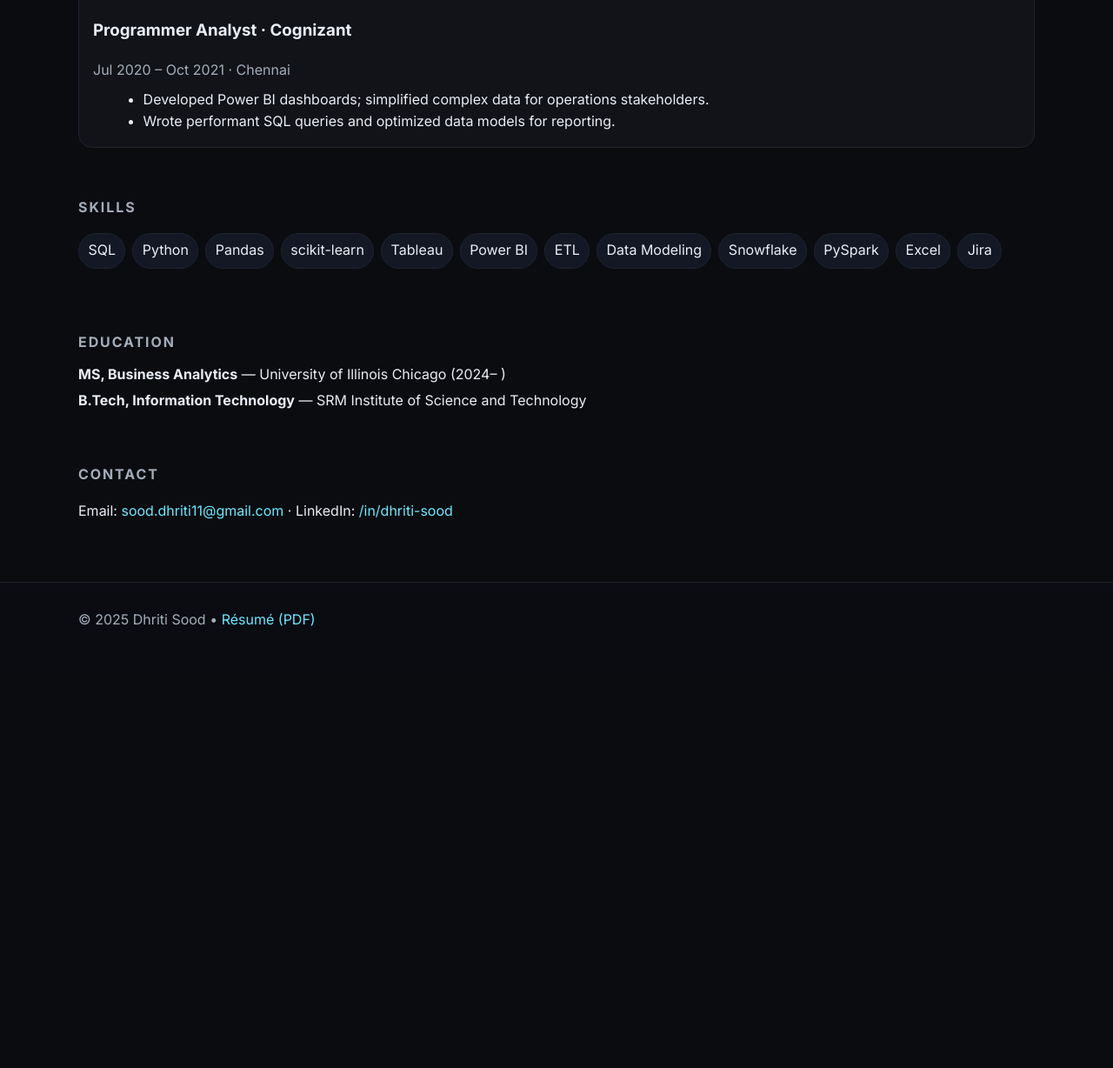
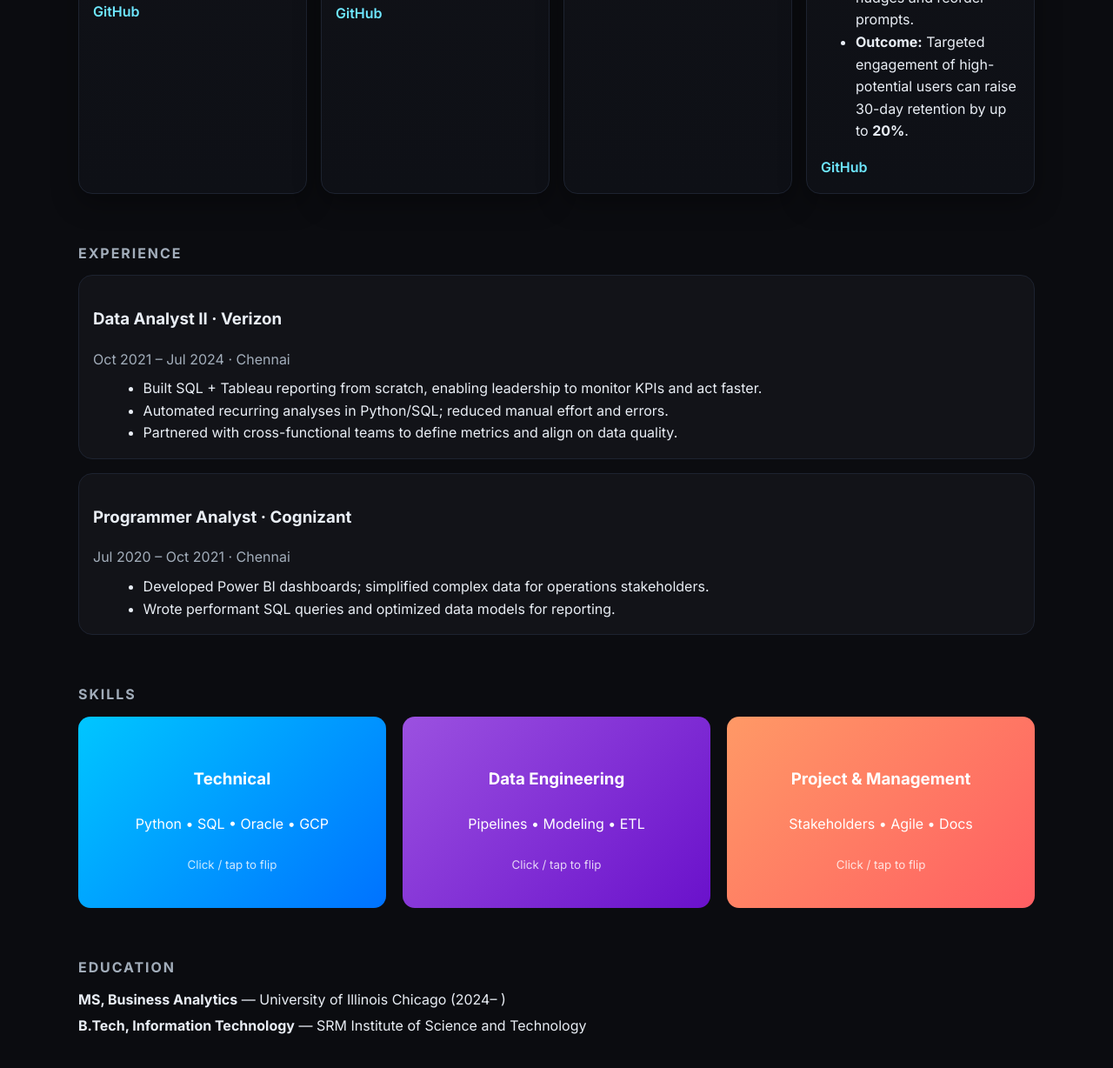
Before and after one commit to dhritisood98/dhritisood98.github.io, a plain HTML site: page index.html in a window 1280 px wide. Shown: the part 1164-2392 px from the top of the page at 87% size. Before the commit the page ends 1937 px from the top, so only its background shows below. Drawn offline with Linux system fonts and the light colour scheme.

Commit message:
polishing again

```diff
--- a/index.html
+++ b/index.html
@@ -77,7 +77,12 @@
               <h3>UIC GenAI Chatbot</h3>
               <span class="tags"><span>Python</span><span>Flask</span><span>RAG</span></span>
             </header>
-          <p>Built a GPT-powered assistant to answer student FAQs (programs, deadlines, events). Focus on retrieval quality, prompt design, and evaluation.</p>
+            <p>Built a GPT-powered chatbot to answer UIC program FAQs, improving student support accessibility and response speed.</p>
+            <ul>
+              <li>Designed a retrieval-augmented generation pipeline for precise, context-based answers.</li>
+              <li>Integrated Pinecone vector DB for semantic search and prompt routing.</li>
+              <li>Improved answer accuracy by ~25% over keyword search baseline.</li>
+            </ul>
             <footer>
               <a class="link" href="#" target="_blank" rel="noopener">GitHub</a>
             </footer>
@@ -85,10 +90,15 @@
 
           <article class="card">
             <header>
-            <h3>Yelp Review Sentiment</h3>
+              <h3>Yelp Review Sentiment Analysis</h3>
               <span class="tags"><span>Python</span><span>NLP</span><span>ML</span></span>
             </header>
-          <p>Processed large review corpora; compared Naïve Bayes and Random Forest; built explainable dashboards to surface themes and sentiment drivers.</p>
+            <p>Processed and analyzed 500K+ Yelp reviews to extract actionable sentiment insights for restaurants.</p>
+            <ul>
+              <li>Built Naïve Bayes and Random Forest models with tuned hyperparameters.</li>
+              <li>Created an interactive Tableau dashboard for sentiment trends and drivers.</li>
+              <li>Achieved ~87% accuracy and sped up review triage for operators.</li>
+            </ul>
             <footer>
               <a class="link" href="#" target="_blank" rel="noopener">GitHub</a>
             </footer>
@@ -96,17 +106,41 @@
 
           <article class="card">
             <header>
-            <h3>Ops Reporting Automation</h3>
+              <h3>Operations Reporting Automation</h3>
               <span class="tags"><span>SQL</span><span>Tableau</span><span>ETL</span></span>
             </header>
-          <p>Designed end-to-end SQL pipelines and Tableau dashboards to streamline monthly exec reporting and uncover operational bottlenecks.</p>
+            <p>Automated monthly operational reports for leadership, reducing manual effort and enhancing decision-making speed.</p>
+            <ul>
+              <li>Parameterised SQL to pull KPIs from live sources; robust data quality checks.</li>
+              <li>Built Tableau exec dashboards with drill-downs for team and region.</li>
+              <li>Cut reporting time from ~5 days to ~12 hours per cycle.</li>
+            </ul>
             <footer>
               <a class="link" href="#" target="_blank" rel="noopener">Case Notes</a>
             </footer>
           </article>
 
+          <!-- New: Instacart User Retention -->
+          <article class="card">
+            <header>
+              <h3>Instacart User Retention</h3>
+              <span class="tags"><span>Python</span><span>SQL</span><span>Cohorts</span><span>Churn</span></span>
+            </header>
+            <p>Analyze Instacart user retention using cohort analysis and predictive modeling to uncover behavioral patterns influencing churn.</p>
+            <ul>
+              <li>Built cohort matrices (signup month × week-N activity) and retention curves.</li>
+              <li>Engineered RFM + session features; trained classification models to flag at-risk users.</li>
+              <li>Identified behaviors correlated with churn; suggested lifecycle nudges and reorder prompts.</li>
+              <li><strong>Outcome:</strong> Targeted engagement of high-potential users can raise 30-day retention by up to <strong>20%</strong>.</li>
+            </ul>
+            <footer>
+              <a class="link" href="#" target="_blank" rel="noopener">GitHub</a>
+            </footer>
+          </article>
+
         </div>
       </section>
+
 
     <!-- ===== Experience ===== -->
     <section id="experience" class="section container">
@@ -146,12 +180,64 @@
     <!-- ===== Skills ===== -->
     <section id="skills" class="section container">
         <h2>Skills</h2>
-      <ul class="pill-list">
-        <li>SQL</li><li>Python</li><li>Pandas</li><li>scikit-learn</li><li>Tableau</li>
-        <li>Power BI</li><li>ETL</li><li>Data Modeling</li><li>Snowflake</li><li>PySpark</li>
-        <li>Excel</li><li>Jira</li>
+        <div class="skill-cards">
+          <!-- Card 1 -->
+          <div class="skill-card">
+            <div class="skill-card-inner">
+              <div class="skill-card-front gradient-blue">
+                <h3>Technical</h3>
+                <p>Python • SQL • Oracle • GCP</p>
+                <small>Click / tap to flip</small>
+              </div>
+              <div class="skill-card-back">
+                <ul>
+                  <li>Python: Pandas, NumPy, scikit-learn</li>
+                  <li>SQL: Advanced queries, joins, optimization</li>
+                  <li>Oracle DB: PL/SQL, procedures</li>
+                  <li>GCP: BigQuery, Cloud Functions</li>
                 </ul>
+              </div>
+            </div>
+          </div>
+
+          <!-- Card 2 -->
+          <div class="skill-card">
+            <div class="skill-card-inner">
+              <div class="skill-card-front gradient-purple">
+                <h3>Data Engineering</h3>
+                <p>Pipelines • Modeling • ETL</p>
+                <small>Click / tap to flip</small>
+              </div>
+              <div class="skill-card-back">
+                <ul>
+                  <li>Designed ETL workflows with Python & SQL</li>
+                  <li>Data modeling for analytics</li>
+                  <li>Experience with Snowflake, PySpark</li>
+                </ul>
+              </div>
+            </div>
+          </div>
+
+          <!-- Card 3 -->
+          <div class="skill-card">
+            <div class="skill-card-inner">
+              <div class="skill-card-front gradient-orange">
+                <h3>Project & Management</h3>
+                <p>Stakeholders • Agile • Docs</p>
+                <small>Click / tap to flip</small>
+              </div>
+              <div class="skill-card-back">
+                <ul>
+                  <li>Agile methodology & sprint planning</li>
+                  <li>Client-facing documentation</li>
+                  <li>Cross-team collaboration</li>
+                </ul>
+              </div>
+            </div>
+          </div>
+        </div>
       </section>
+
 
     <!-- ===== Education ===== -->
     <section id="education" class="section container">
--- a/styles.css
+++ b/styles.css
@@ -65,8 +65,71 @@
   .job ul { margin: .5rem 0 0 1.1rem; }
 
   /* ===== Skills ===== */
-  .pill-list { list-style: none; padding: 0; display: flex; flex-wrap: wrap; gap: .5rem; }
-  .pill-list li { background: #141825; border: 1px solid var(--border); padding: .42rem .65rem; border-radius: 999px; }
+  .skill-cards {
+    display: grid;
+    grid-template-columns: repeat(auto-fit, minmax(240px, 1fr));
+    gap: 1.2rem;
+  }
+
+  .skill-card {
+    perspective: 1000px;
+  }
+
+  .skill-card-inner {
+    position: relative;
+    width: 100%;
+    height: 220px;
+    text-align: center;
+    transition: transform 0.6s;
+    transform-style: preserve-3d;
+  }
+
+  .skill-card:hover .skill-card-inner,
+  .skill-card:active .skill-card-inner {
+    transform: rotateY(180deg);
+  }
+
+  .skill-card-front, .skill-card-back {
+    position: absolute;
+    width: 100%;
+    height: 100%;
+    backface-visibility: hidden;
+    border-radius: 14px;
+    color: white;
+    padding: 1rem;
+    display: flex;
+    flex-direction: column;
+    justify-content: center;
+  }
+
+  .skill-card-front h3 {
+    margin-bottom: .5rem;
+  }
+
+  .skill-card-front small {
+    margin-top: .5rem;
+    color: rgba(255,255,255,0.8);
+  }
+
+  .skill-card-back {
+    background: var(--panel);
+    transform: rotateY(180deg);
+    color: var(--text);
+    font-size: 0.9rem;
+    text-align: left;
+    padding: 1rem 1.2rem;
+  }
+
+  .gradient-blue {
+    background: linear-gradient(135deg, #00c6ff, #0072ff);
+  }
+  .gradient-purple {
+    background: linear-gradient(135deg, #9b51e0, #6a11cb);
+  }
+  .gradient-orange {
+    background: linear-gradient(135deg, #ff9966, #ff5e62);
+  }
+
 
   /* ===== Education ===== */
   .edu p { margin: .25rem 0; }
```
Lines whose indentation alone changed are shown as unchanged.
